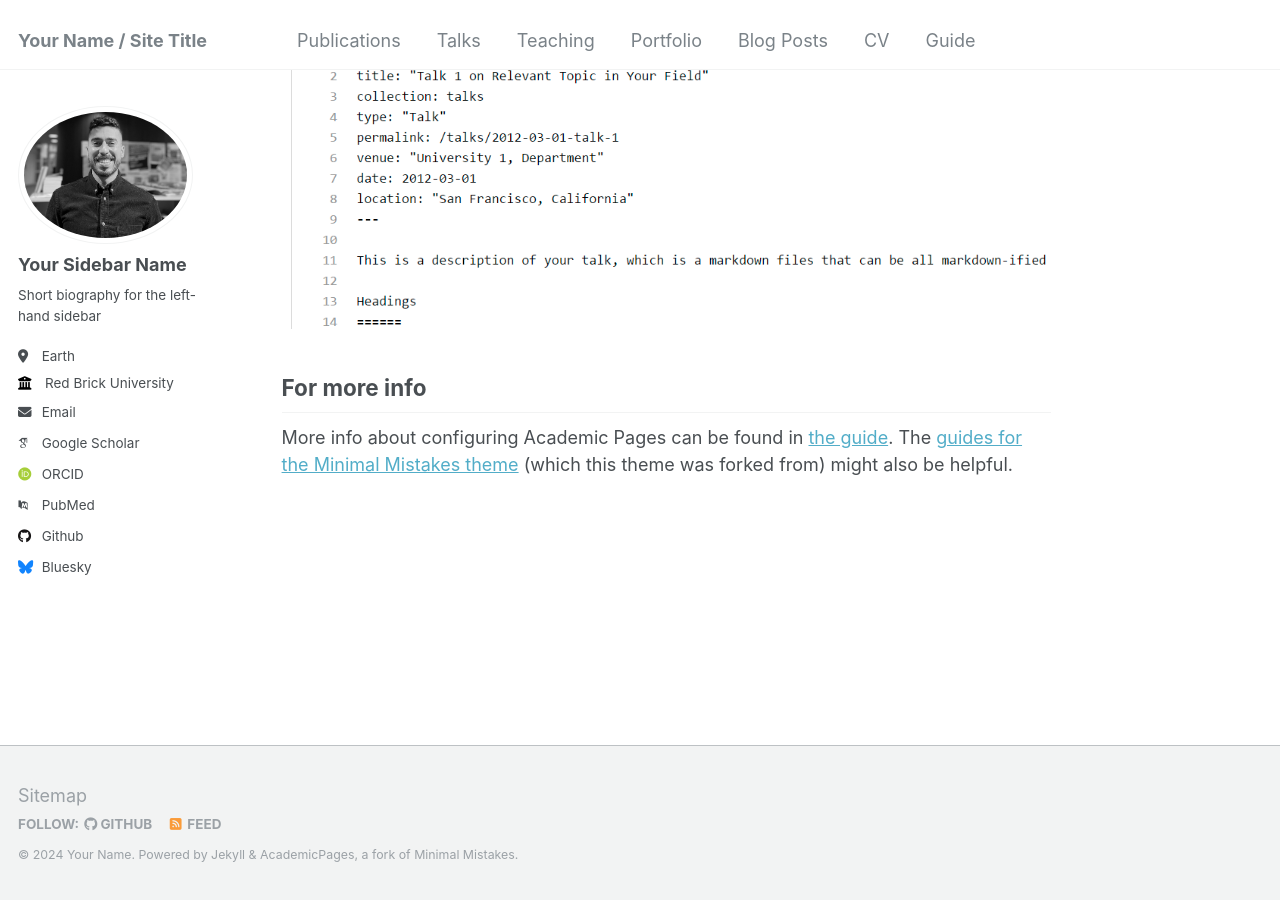
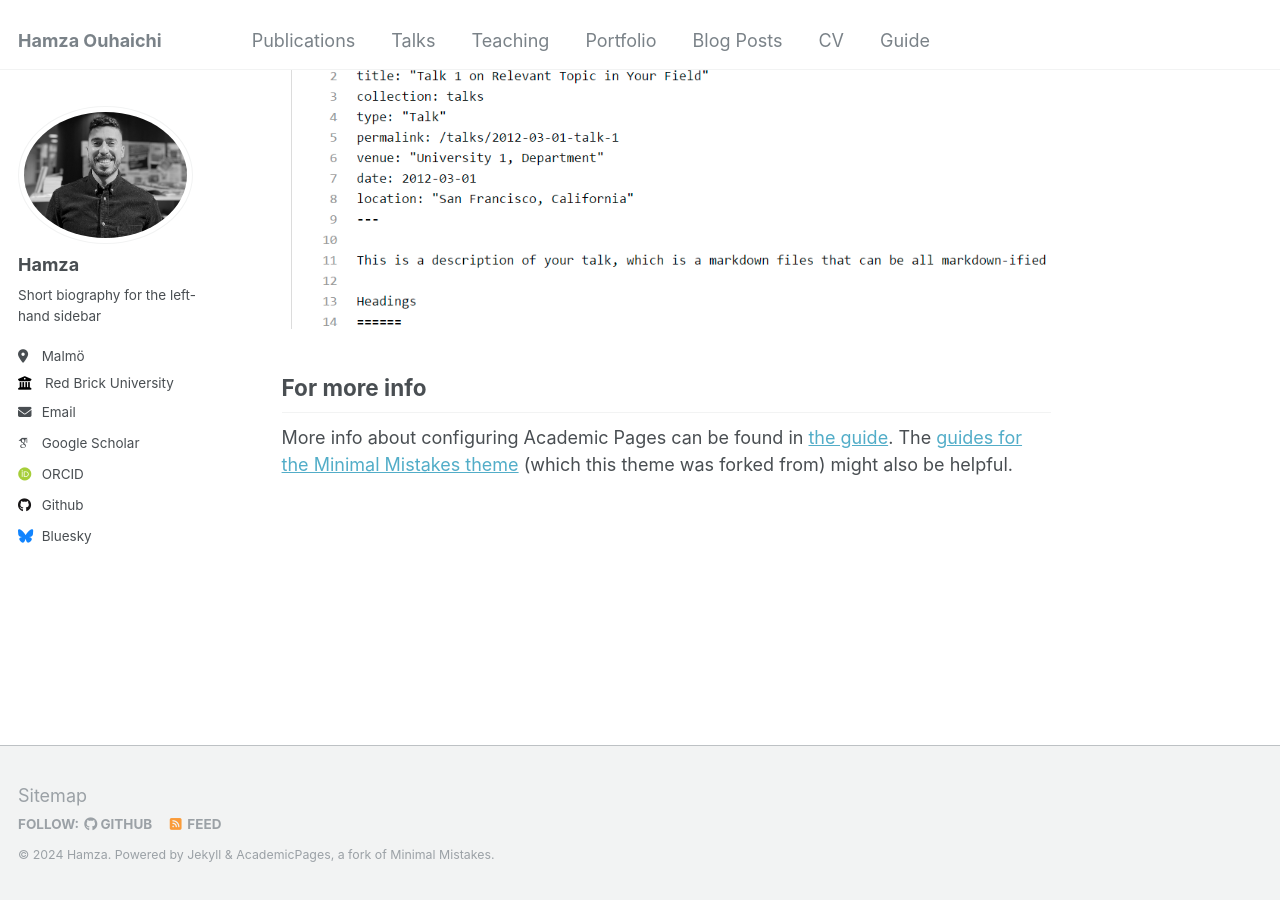
Before and after one commit to ouhaichi/ouhaichi.github.io, a Jekyll site: the page built from _pages/about.md, in a window 1280 px wide and 900 px high, scrolled down 2660 px. Built offline with Jekyll 4.4.1, drawn with Linux system fonts in a browser that asks for light colours; some web fonts are replaced.

Commit message:
Update _config.yml

```diff
--- a/_config.yml
+++ b/_config.yml
@@ -8,13 +8,13 @@
 
 # Basic Site Settings
 locale                   : "en-US"
-title                    : "Your Name / Site Title"
+title                    : "Hamza Ouhaichi"
 title_separator          : "-"
-name                     : &name "Your Name"
-description              : &description "personal description"
-url                      : https://academicpages.github.io # the base hostname & protocol for your site e.g. "https://mmistakes.github.io"
+name                     : &name "Hamza"
+description              : &description "a learner"
+url                      : https://ouhaichi.github.io # the base hostname & protocol for your site e.g. "https://mmistakes.github.io"
 baseurl                  : "" # the subpath of your site, e.g. "/blog"
-repository               : "academicpages/academicpages.github.io"
+repository               : "ouhaichi/ouhaichi.github.io"
 
 # Site Author - The following control what appear as part of the author content on the side bar.
 #               If a field is blank the icon and link will not appear, otherwise it will be shown.
@@ -22,28 +22,28 @@ repository               : "academicpages/academicpages.github.io"
 author:
   # Biographic information
   avatar           : "profile.png"
-  name             : "Your Sidebar Name"
+  name             : "Hamza"
   pronouns         : # example: "she/her"
   bio              : "Short biography for the left-hand sidebar"
-  location         : "Earth"
+  location         : "Malmö"
   employer         : "Red Brick University"
   uri              : # URL
-  email            : "none@example.org"
+  email            : "hamza.ouhaichi@mau.se"
 
   # Academic websites
   arxiv            : # URL - Update with the correct link to your profile
-  googlescholar    : "https://scholar.google.com/citations?user=PS_CX0AAAAAJ"
+  googlescholar    : "https://scholar.google.com/citations?user=O-f31DsAAAAJ"
   impactstory      : # URL
-  orcid            : "http://orcid.org/yourorcidurl"
+  orcid            : "http://orcid.org/0000-0002-9278-8063"
   semantic         : # URL
-  pubmed           : "https://www.ncbi.nlm.nih.gov/pubmed/?term=john+snow"
+  pubmed           : #"https://www.ncbi.nlm.nih.gov/pubmed/?term=john+snow"
   researchgate     : # URL
 
   # Repositories and software development
   bitbucket        : # Username - Update with your username on the site
   codepen          : # Username
   dribbble         : # Username
-  github           : "academicpages"
+  github           : "ouhaichi"
   kaggle           : # Username
   stackoverflow    : # User number or user number and name (i.e., use "1" or "1/jeff-atwood")
 
```
